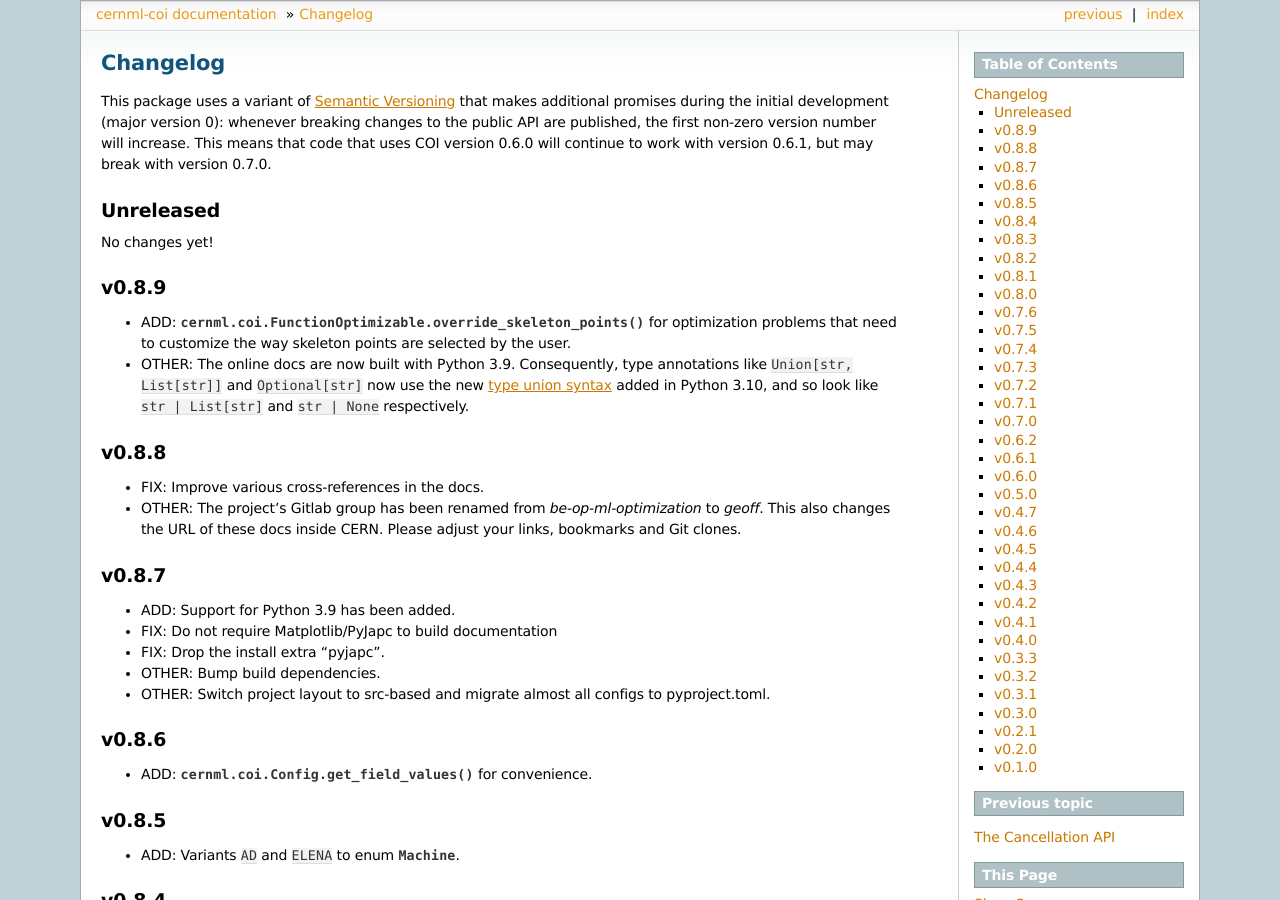
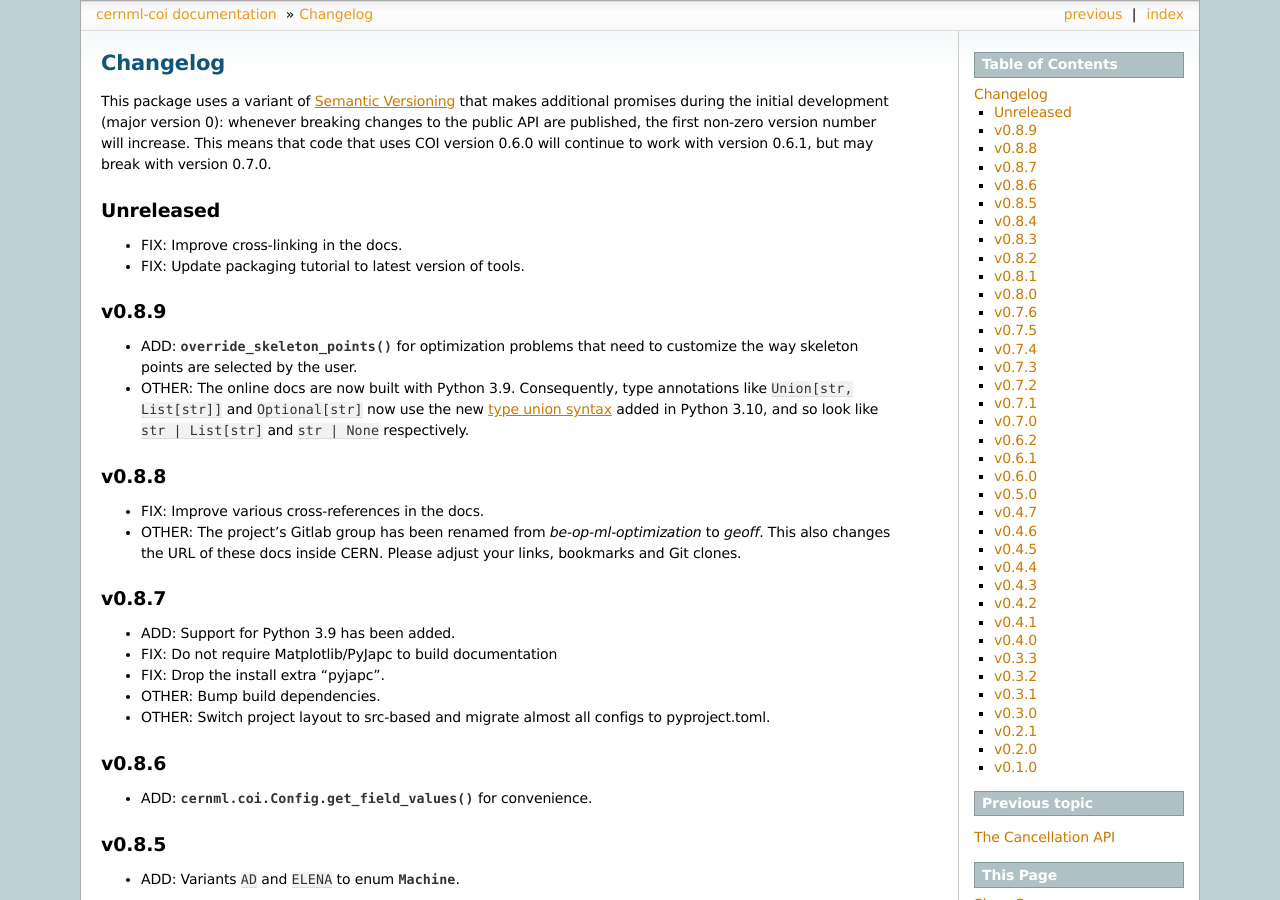
Before and after one commit to geoff-project/coi, a Sphinx documentation site: the page built from docs/changelog.rst, in a window 1280 px wide and 900 px high. Built offline with Sphinx 7.4.7, drawn with Linux system fonts in a browser that asks for light colours; the version number could not be read and is left out.

Commit message:
Update changelog.

```diff
--- a/docs/changelog.rst
+++ b/docs/changelog.rst
@@ -14,12 +14,13 @@ work with version 0.6.1, but may break with version 0.7.0.
 Unreleased
 ----------
 
-No changes yet!
+- FIX: Improve cross-linking in the docs.
+- FIX: Update packaging tutorial to latest version of tools.
 
 v0.8.9
 ------
 
-- ADD: :meth:`cernml.coi.FunctionOptimizable.override_skeleton_points()` for optimization problems that need to customize the way skeleton points are selected by the user.
+- ADD: :meth:`~cernml.coi.FunctionOptimizable.override_skeleton_points()` for optimization problems that need to customize the way skeleton points are selected by the user.
 - OTHER: The online docs are now built with Python 3.9. Consequently, type annotations like ``Union[str, List[str]]`` and ``Optional[str]`` now use the new `type union syntax`_ added in Python 3.10, and so look like ``str | List[str]`` and ``str | None`` respectively.
 
 .. _type union syntax:
```
